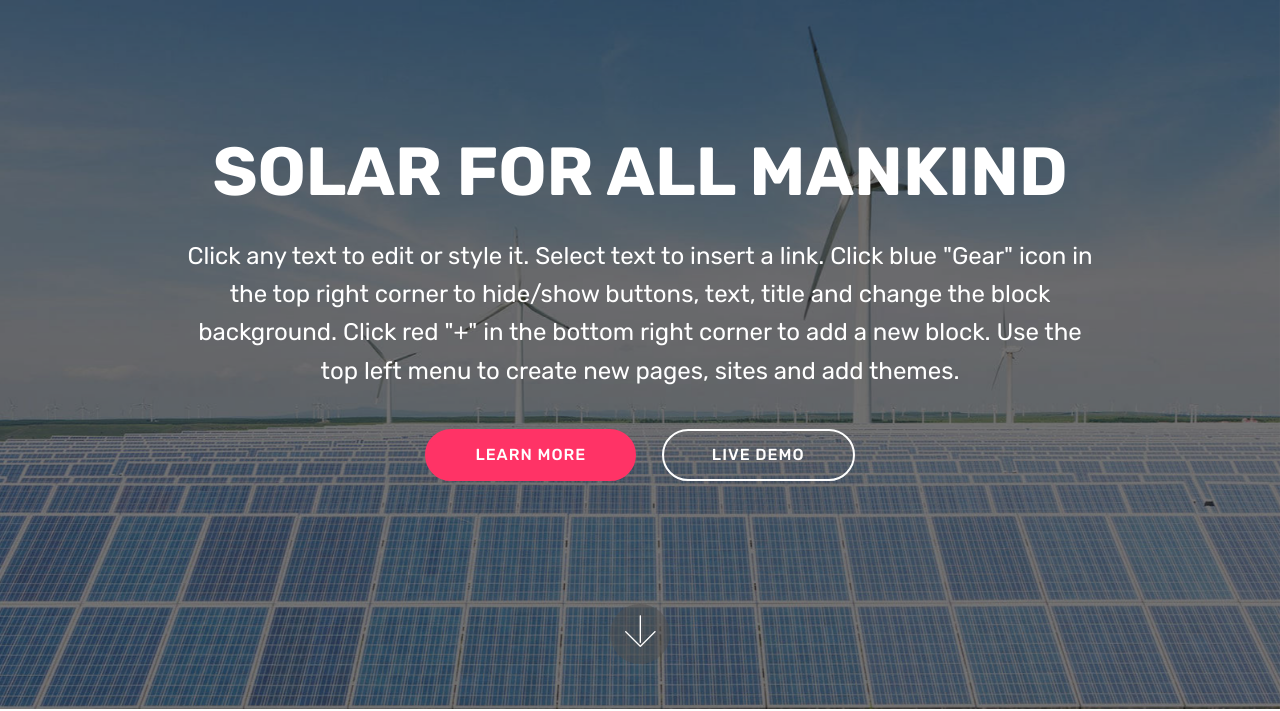
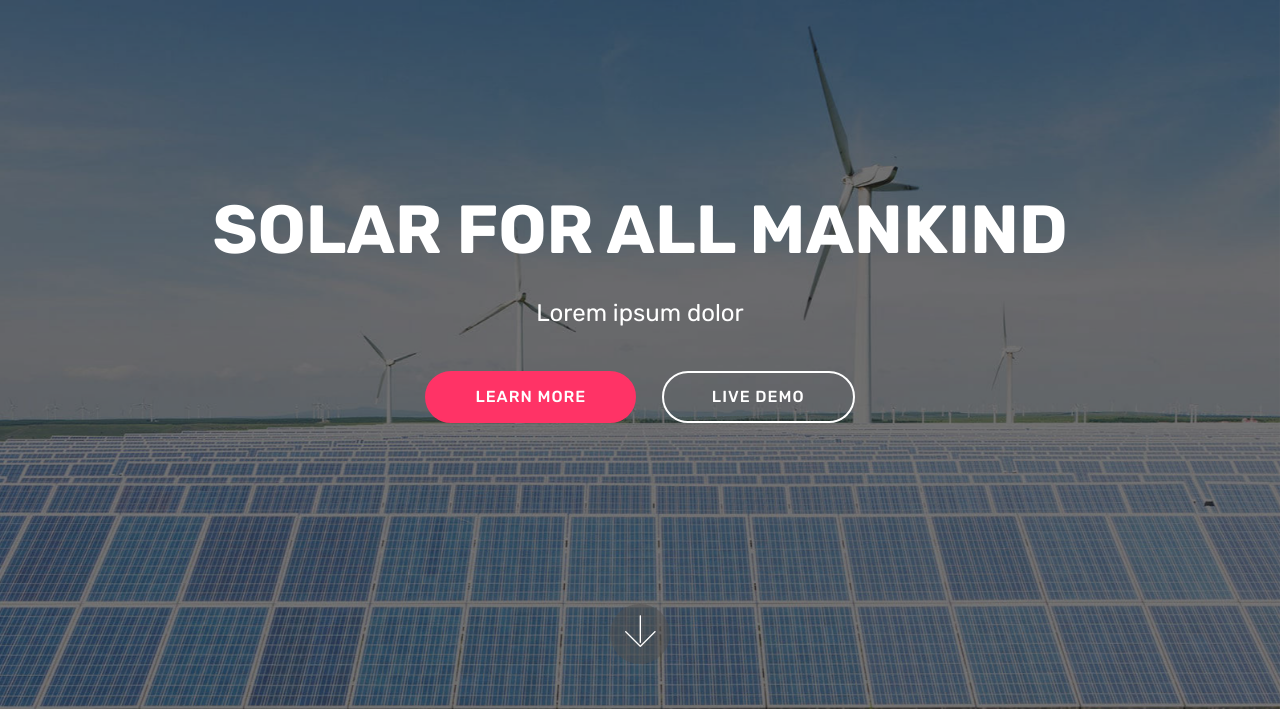
Before and after one commit to dben001/lumaenergy, a plain HTML site: page index.html in a window 1280 px wide. Shown: the part 91-802 px from the top of the page. Drawn offline with Linux system fonts and the light colour scheme; files whose address does not match are found by name.

Commit message:
create github pages

```diff
--- a/index.html
+++ b/index.html
@@ -62,7 +62,7 @@
     </nav>
 </section>
 
-<section class="engine"><a href="https://mobirise.info/j">website templates</a></section><section class="cid-rjPnzh3tF7 mbr-fullscreen mbr-parallax-background" id="header2-0">
+<section class="engine"><a href="https://mobirise.info/q">free responsive web templates</a></section><section class="cid-rjPnzh3tF7 mbr-fullscreen mbr-parallax-background" id="header2-0">
 
 
 
@@ -74,8 +74,7 @@
                 <h1 class="mbr-section-title mbr-bold pb-3 mbr-fonts-style display-1">SOLAR FOR ALL MANKIND</h1>
 
                 <p class="mbr-text pb-3 mbr-fonts-style display-5">
-                    Click any text to edit or style it. Select text to insert a link. Click blue "Gear" icon in the top right corner to hide/show buttons, text, title and change the block background. Click red "+" in the bottom right corner to add a new block. Use the top left menu to create new pages, sites and add themes.
-                </p>
+                    Lorem ipsum dolor</p>
                 <div class="mbr-section-btn">
                     <a class="btn btn-md btn-secondary display-4" href="https://mobirise.co">LEARN MORE</a>
                     <a class="btn btn-md btn-white-outline display-4" href="https://mobirise.co">LIVE DEMO</a>
```
Also changed, not shown: 1 other file.
